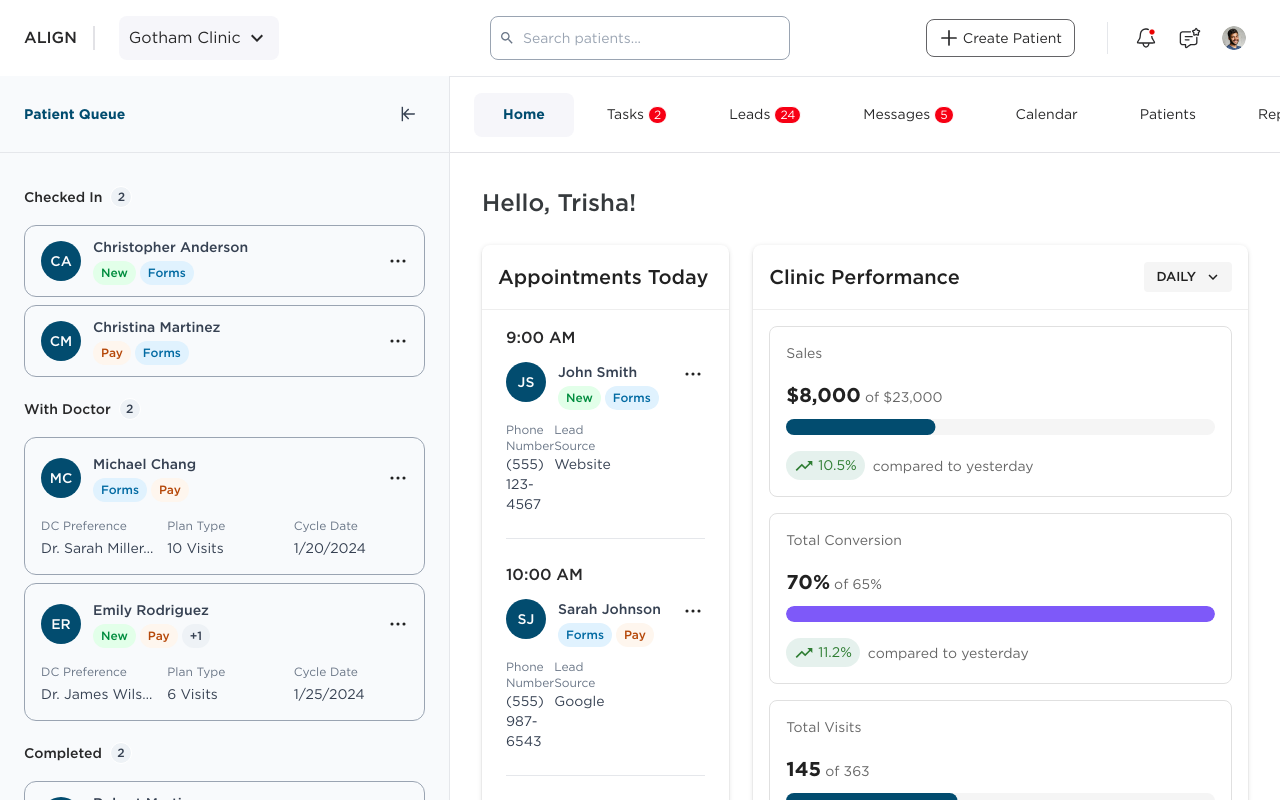
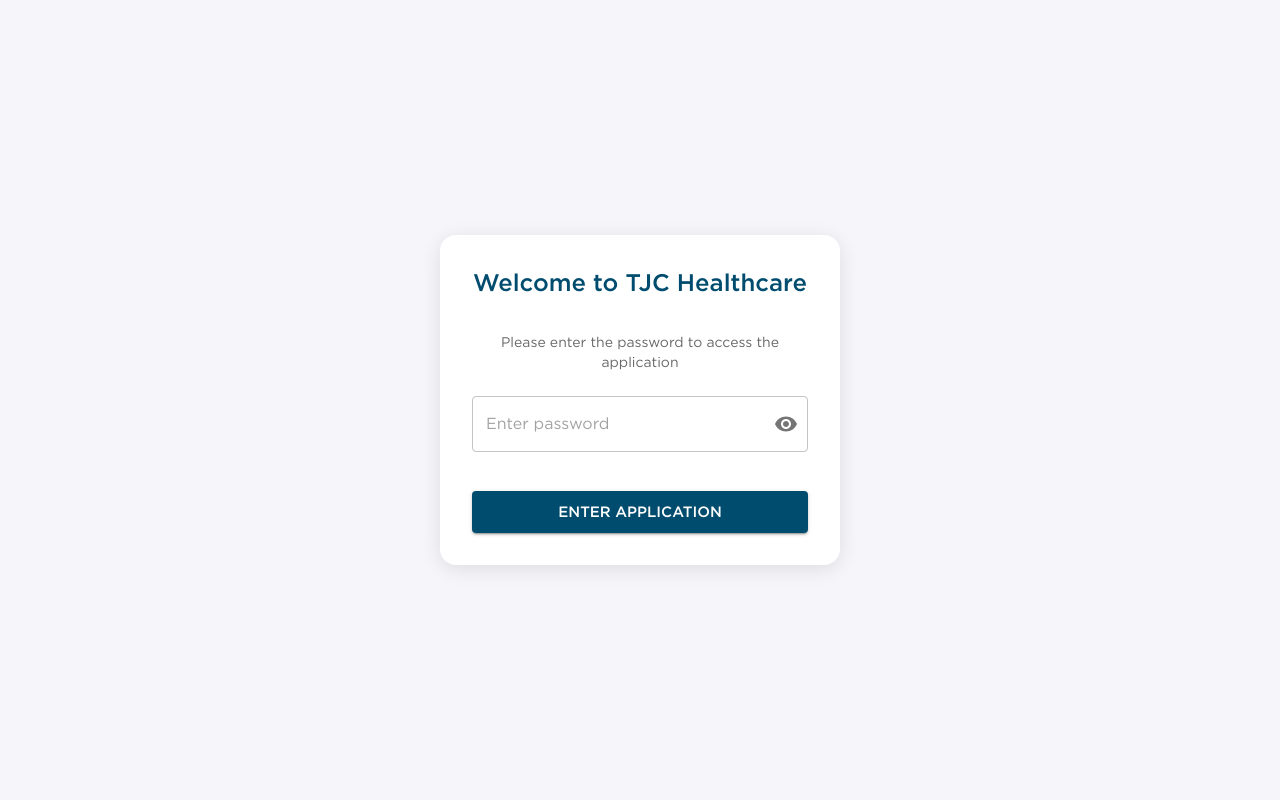
Before and after one commit to kaeladisney/TJC_Prototype, a React (Create React App) app: page / in a window 1280 px wide. Built offline with nearby package versions, Linux system fonts and the light colour scheme.

Commit message:
Added password protection screen with TJC25 password

```diff
--- a/src/App.tsx
+++ b/src/App.tsx
@@ -1,8 +1,9 @@
-import React from 'react';
+import React, { useState, useEffect } from 'react';
 import { Box, CssBaseline, ThemeProvider, createTheme, styled } from '@mui/material';
 import Header from './components/Header';
 import Content from './components/Content';
 import LeftPane from './components/LeftPane';
+import PasswordScreen from './components/PasswordScreen';
 import { LeftPaneProvider } from './components/LeftPane/LeftPaneContext';
 import { NavigationProvider } from './context/NavigationContext';
 import './styles/fonts.css';
@@ -89,6 +90,25 @@
 });
 
 const App: React.FC = () => {
+  const [isAuthenticated, setIsAuthenticated] = useState(() => {
+    // Check if user was previously authenticated in this session
+    return sessionStorage.getItem('isAuthenticated') === 'true';
+  });
+
+  useEffect(() => {
+    // Update session storage when authentication state changes
+    sessionStorage.setItem('isAuthenticated', isAuthenticated.toString());
+  }, [isAuthenticated]);
+
+  if (!isAuthenticated) {
+    return (
+      <ThemeProvider theme={theme}>
+        <CssBaseline />
+        <PasswordScreen onPasswordCorrect={() => setIsAuthenticated(true)} />
+      </ThemeProvider>
+    );
+  }
+
   return (
     <ThemeProvider theme={theme}>
       <CssBaseline />
--- /dev/null
+++ b/src/components/PasswordScreen.tsx
@@ -0,0 +1,114 @@
+import React, { useState } from 'react';
+import {
+  Box,
+  TextField,
+  Button,
+  Typography,
+  Paper,
+  styled,
+  IconButton,
+  InputAdornment,
+} from '@mui/material';
+import { Visibility, VisibilityOff } from '@mui/icons-material';
+
+const StyledPaper = styled(Paper)(({ theme }) => ({
+  padding: theme.spacing(4),
+  width: '100%',
+  maxWidth: 400,
+  display: 'flex',
+  flexDirection: 'column',
+  gap: theme.spacing(3),
+  boxShadow: '0px 4px 20px rgba(0, 0, 0, 0.1)',
+  borderRadius: theme.spacing(2),
+}));
+
+const PasswordWrapper = styled(Box)({
+  height: '100vh',
+  display: 'flex',
+  alignItems: 'center',
+  justifyContent: 'center',
+  backgroundColor: '#F6F6FA',
+  padding: '16px',
+});
+
+interface PasswordScreenProps {
+  onPasswordCorrect: () => void;
+  correctPassword?: string;
+}
+
+const PasswordScreen: React.FC<PasswordScreenProps> = ({
+  onPasswordCorrect,
+  correctPassword = 'TJC25' // Default password
+}) => {
+  const [password, setPassword] = useState('');
+  const [error, setError] = useState(false);
+  const [showPassword, setShowPassword] = useState(false);
+
+  const handleSubmit = (e: React.FormEvent) => {
+    e.preventDefault();
+    if (password === correctPassword) {
+      setError(false);
+      onPasswordCorrect();
+    } else {
+      setError(true);
+    }
+  };
+
+  const handlePasswordChange = (e: React.ChangeEvent<HTMLInputElement>) => {
+    setPassword(e.target.value);
+    if (error) setError(false);
+  };
+
+  const handleTogglePasswordVisibility = () => {
+    setShowPassword(!showPassword);
+  };
+
+  return (
+    <PasswordWrapper>
+      <StyledPaper elevation={3}>
+        <Typography variant="h5" align="center" color="primary" gutterBottom>
+          Welcome to TJC Healthcare
+        </Typography>
+        <Typography variant="body2" align="center" color="textSecondary">
+          Please enter the password to access the application
+        </Typography>
+        <form onSubmit={handleSubmit} style={{ width: '100%' }}>
+          <TextField
+            fullWidth
+            type={showPassword ? 'text' : 'password'}
+            value={password}
+            onChange={handlePasswordChange}
+            error={error}
+            helperText={error ? 'Incorrect password' : ' '}
+            placeholder="Enter password"
+            InputProps={{
+              endAdornment: (
+                <InputAdornment position="end">
+                  <IconButton
+                    aria-label="toggle password visibility"
+                    onClick={handleTogglePasswordVisibility}
+                    edge="end"
+                  >
+                    {showPassword ? <VisibilityOff /> : <Visibility />}
+                  </IconButton>
+                </InputAdornment>
+              ),
+            }}
+          />
+          <Button
+            type="submit"
+            variant="contained"
+            color="primary"
+            fullWidth
+            size="large"
+            sx={{ mt: 2 }}
+          >
+            Enter Application
+          </Button>
+        </form>
+      </StyledPaper>
+    </PasswordWrapper>
+  );
+};
+
+export default PasswordScreen;
```
